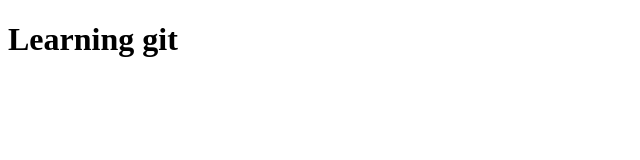
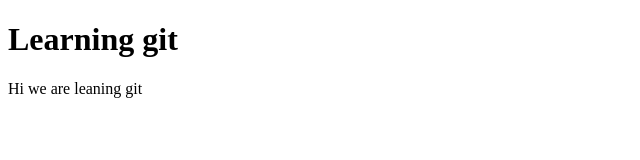
Before and after one commit to inikhilpareek/new, a plain HTML site: page index.html in a window 1280 px wide. Shown: the whole page, without its empty margins (0-640 px from the left). Drawn offline with Linux system fonts and the light colour scheme.

Commit message:
initial version

```diff
--- a/index.html
+++ b/index.html
@@ -7,5 +7,6 @@
 </head>
 <body>
     <h1>Learning git</h1>
+    <p>Hi we are leaning git</p>
 </body>
 </html>
```
